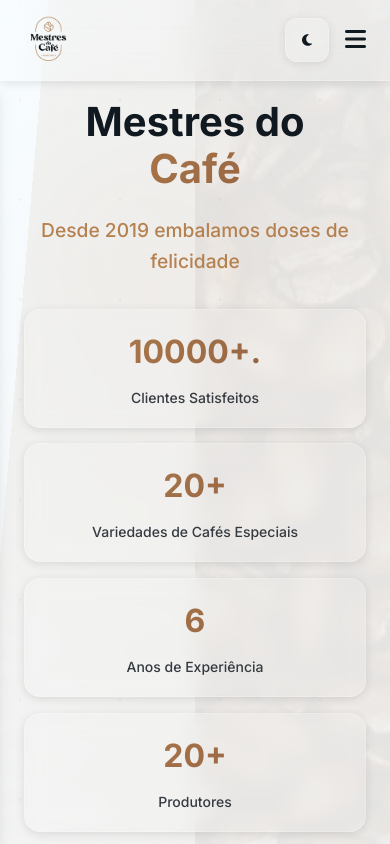
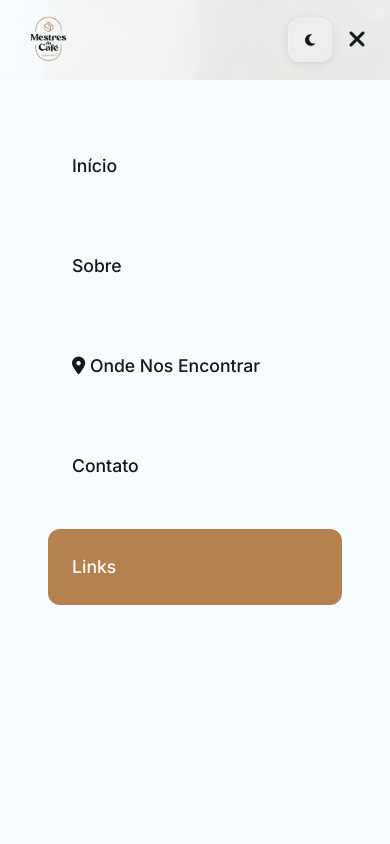
Before and after one commit to KallebyX/mestres_do_cafe-links, a website: page index.html in a window 390 px wide. Both pictures are taken after a click on the element 355 px from the left and 39 px from the top of the page. Shown: the top 844 px of the page. Drawn offline with nearby package versions, Linux system fonts and the light colour scheme.

Commit message:
fix: melhorar estilo e funcionalidade do menu hamburguer na página inicial

```diff
--- a/css/styles.css
+++ b/css/styles.css
@@ -531,20 +531,49 @@
     left: -100%;
     width: 100%;
     height: calc(100vh - 80px);
-    background-color: var(--color-light);
+    background-color: var(--color-bg-primary);
     flex-direction: column;
-    justify-content: center;
-    gap: var(--spacing-xl);
-    transition: var(--transition-normal);
+    justify-content: flex-start;
+    padding: var(--spacing-xl);
+    gap: var(--spacing-md);
+    transition: left 0.3s ease-in-out;
     box-shadow: var(--shadow-lg);
+    z-index: 999;
+    overflow-y: auto;
+  }
+
+  [data-theme="dark"] .nav__menu {
+    background-color: var(--color-bg-primary);
+    border-right: 1px solid rgba(255, 255, 255, 0.1);
   }
 
   .nav__menu.show {
     left: 0;
   }
 
+  .nav__link {
+    padding: var(--spacing-md);
+    width: 100%;
+    border-radius: var(--border-radius-lg);
+    font-size: 1.1rem;
+    transition: all 0.3s ease;
+  }
+
+  .nav__link:hover {
+    background: rgba(181, 129, 80, 0.1);
+    transform: translateX(5px);
+  }
+
   .nav__toggle {
     display: block;
+  }
+
+  .nav__toggle i {
+    transition: transform 0.3s ease;
+  }
+
+  .nav__toggle--open i {
+    transform: rotate(90deg);
   }
 
   .hero__container {
--- a/js/main.js
+++ b/js/main.js
@@ -73,13 +73,32 @@
     }
 
     toggleMenu() {
-        this.navMenu?.classList.toggle('nav__menu--open');
+        this.navMenu?.classList.toggle('show');
         this.navToggle?.classList.toggle('nav__toggle--open');
+
+        // Trocar ícone
+        const icon = this.navToggle?.querySelector('i');
+        if (icon) {
+            if (this.navMenu?.classList.contains('show')) {
+                icon.classList.remove('fa-bars');
+                icon.classList.add('fa-times');
+            } else {
+                icon.classList.remove('fa-times');
+                icon.classList.add('fa-bars');
+            }
+        }
     }
 
     closeMenu() {
-        this.navMenu?.classList.remove('nav__menu--open');
+        this.navMenu?.classList.remove('show');
         this.navToggle?.classList.remove('nav__toggle--open');
+
+        // Restaurar ícone
+        const icon = this.navToggle?.querySelector('i');
+        if (icon) {
+            icon.classList.remove('fa-times');
+            icon.classList.add('fa-bars');
+        }
     }
 }
 
```
